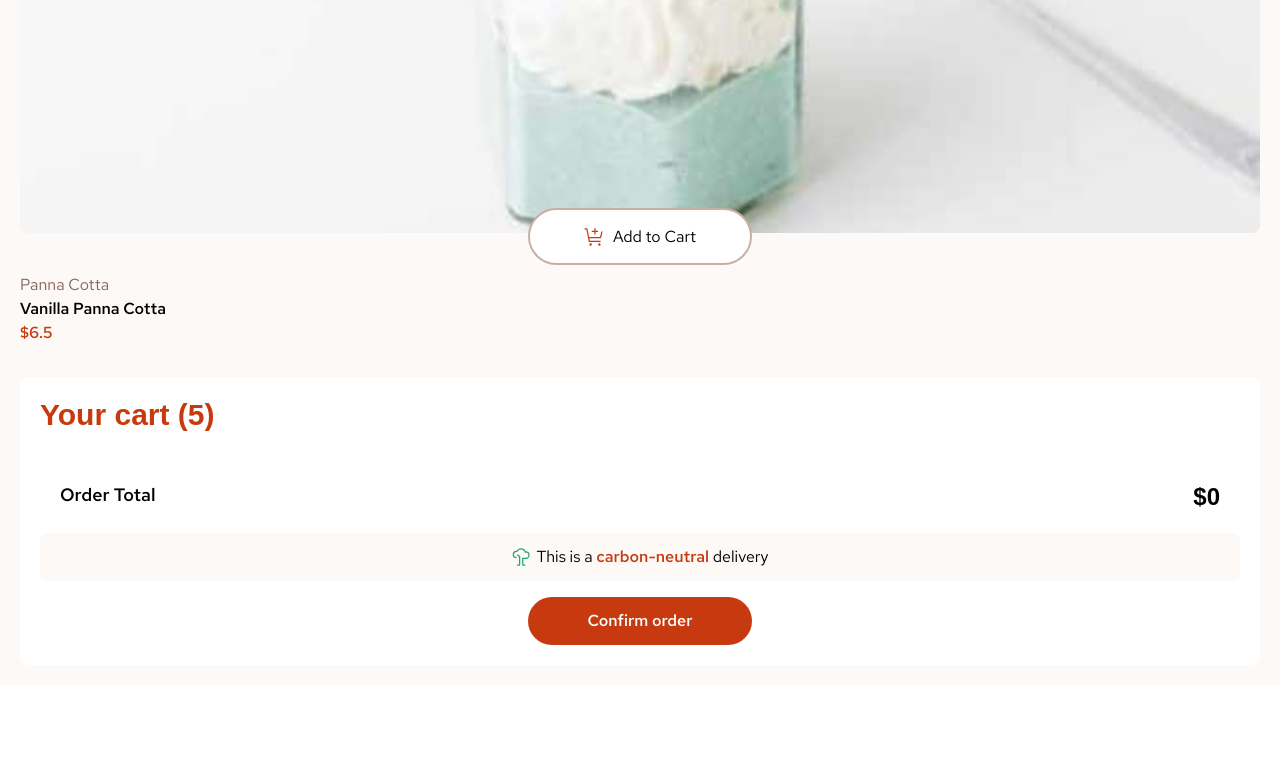
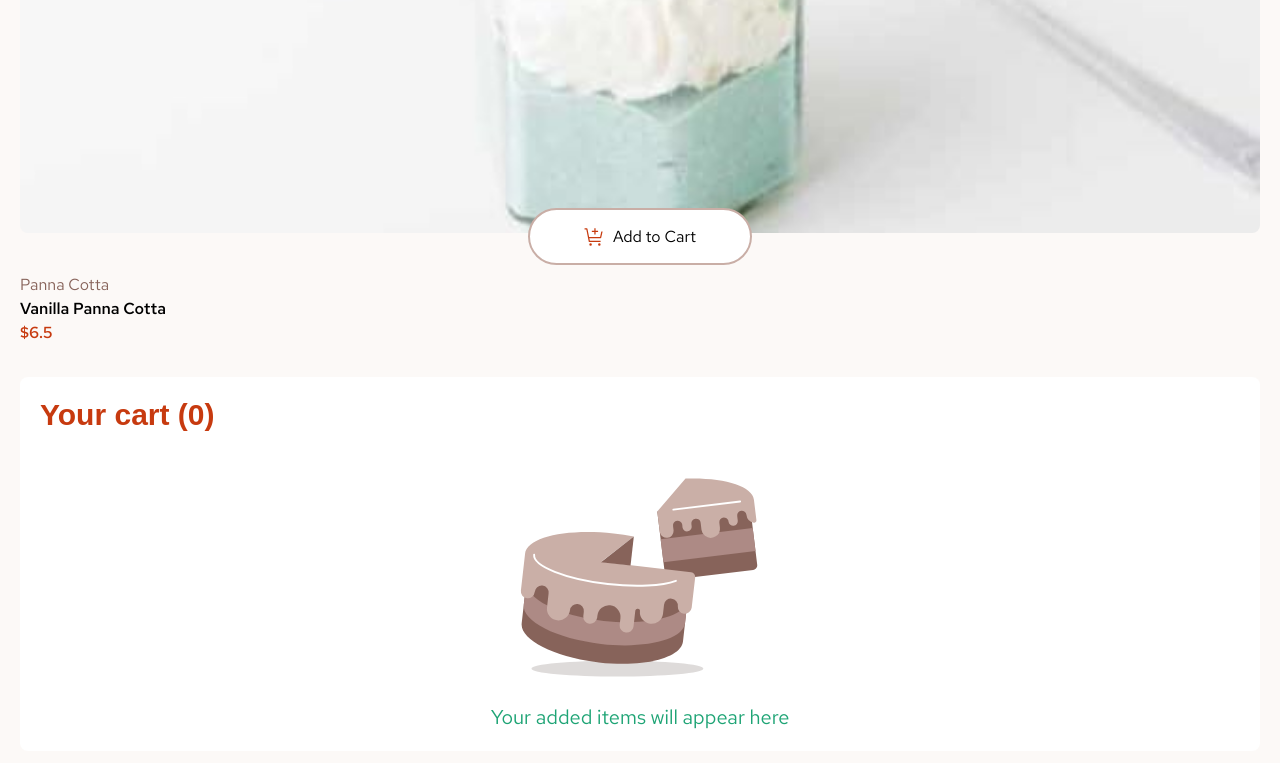
Before and after one commit to manohySr/buybuy, a Vue app: page / in a window 1280 px wide. Shown: the part 8230-8993 px from the top of the page. Before the commit the page ends 8915 px from the top, so only its background shows below. Built offline with nearby package versions, Linux system fonts and the light colour scheme; a web font is replaced by a local one.

Commit message:
add:    pass the right props

```diff
--- a/src/App.vue
+++ b/src/App.vue
@@ -79,8 +79,7 @@ const handleClick = (dessert) => {
         </div>
       </div>
     </div>
-
-    <Cart numberItem="5" :desserts="selectedDesserts" />
+    <Cart :numberItem="selectedDesserts.length" :desserts="selectedDesserts" />
   </div>
 </template>
 
```
